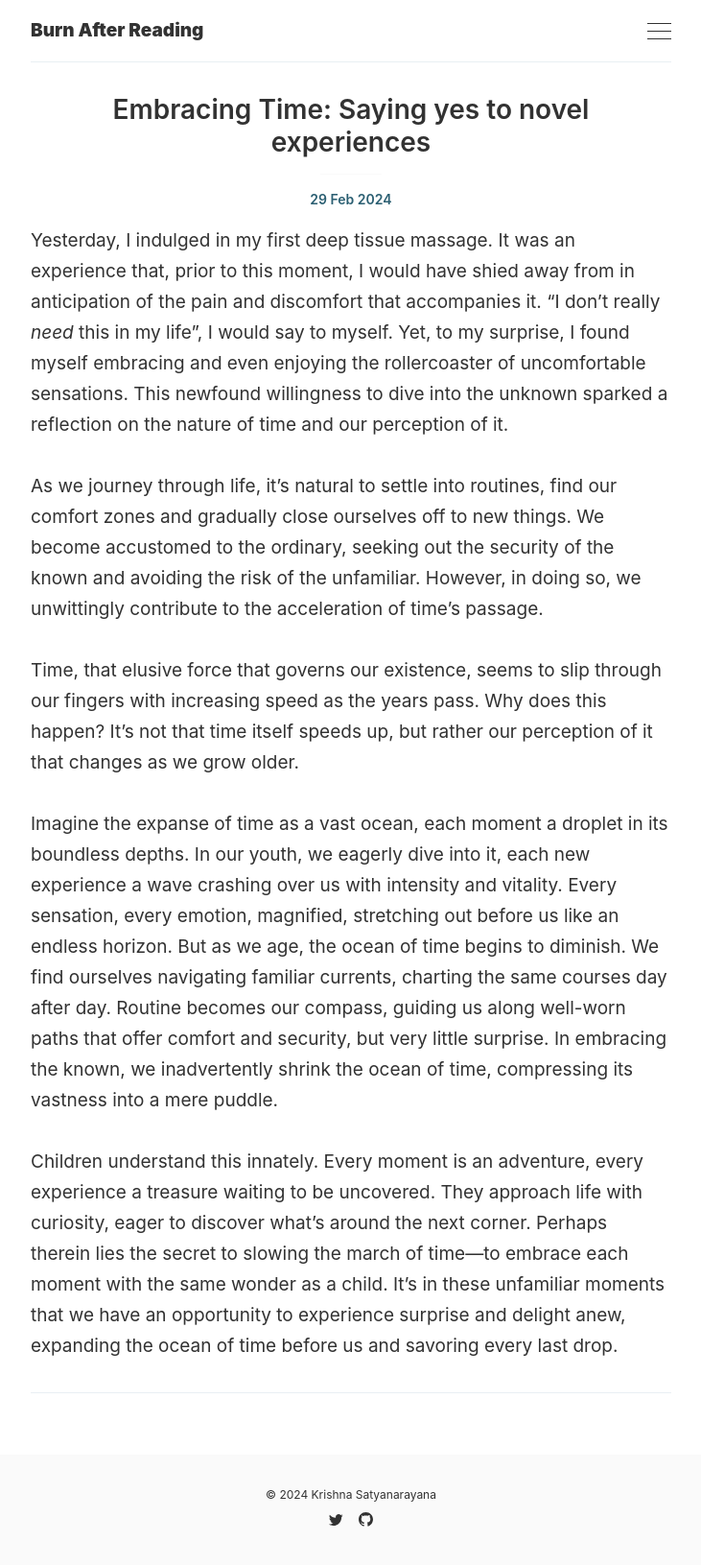
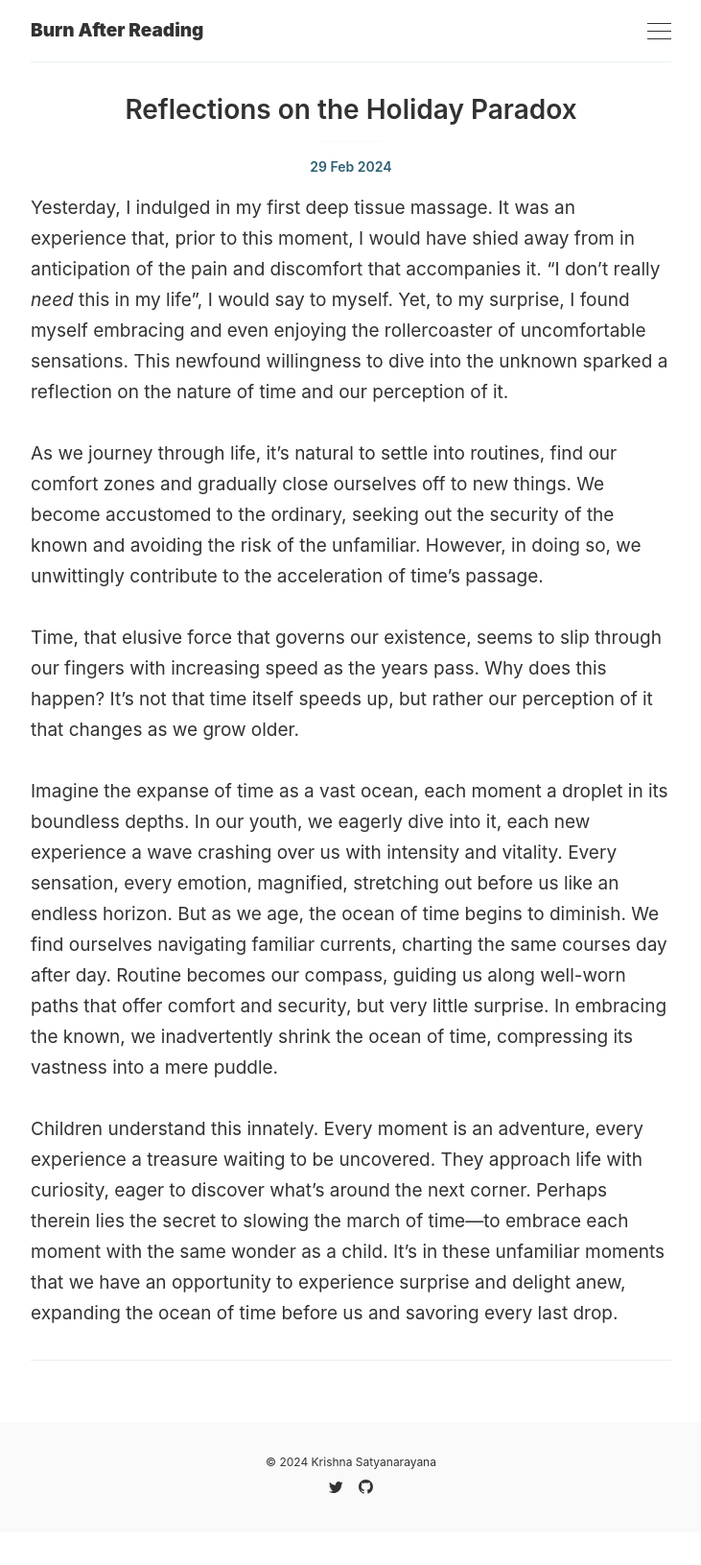
Before and after one commit to krishsatya/krishsatya.github.io, a Jekyll site: the page built from _posts/2024-02-29-holiday-paradox.md, in a window 1280 px wide. Shown: the whole page at 96% size, without its empty margins (274-1005 px from the left). Built offline with Jekyll 4.4.1, drawn with Linux system fonts in a browser that asks for light colours; after the commit the page ends 1597 px from its top, so only the background shows below that.

Commit message:
Rename last article

```diff
--- a/_posts/2024-02-29-embracing-time.md
+++ b/_posts/2024-02-29-holiday-paradox.md
@@ -1,6 +1,6 @@
 ---
 layout: post
-title: "Embracing Time: Saying yes to novel experiences"
+title: "Reflections on the Holiday Paradox"
 ---
 
 Yesterday, I indulged in my first deep tissue massage. It was an experience that, prior to this moment, I would have shied away from in anticipation of the pain and discomfort that accompanies it. "I don't really *need* this in my life", I would say to myself. Yet, to my surprise, I found myself embracing and even enjoying the rollercoaster of uncomfortable sensations. This newfound willingness to dive into the unknown sparked a reflection on the nature of time and our perception of it.
```
